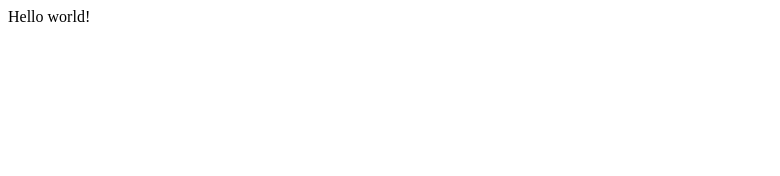
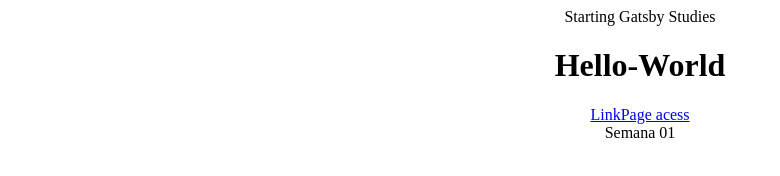
Before and after one commit to wotsons/gatsby-studies, a Gatsby site: page / in a window 1280 px wide. Shown: the whole page, without its empty margins (0-780 px from the left). Built offline with nearby package versions, Linux system fonts and the light colour scheme; Gatsby itself is replaced by a stand-in of ours.

Commit message:
Publishing

```diff
--- /dev/null
+++ b/src/components/footer.js
@@ -0,0 +1,5 @@
+import React from "react"
+
+export default function Footer(props) {
+    return <footer>Semana 0{props.footerText}</footer>
+}
--- /dev/null
+++ b/src/components/header.js
@@ -0,0 +1,5 @@
+import React from "react"
+
+export default function Header() {
+    return <header>Starting Gatsby Studies</header>
+}
--- a/src/pages/index.js
+++ b/src/pages/index.js
@@ -1,5 +1,15 @@
 import React from "react"
+import Header from "../components/header"
+import Footer from "../components/footer"
+import {Link} from "gatsby"
 
 export default function Home() {
-  return <div>Hello world!</div>
+  return (
+    <div style={{textAlign:`center`}}>
+      <Header />
+      <h1>Hello-World</h1>
+      <Link to="/contact">LinkPage acess</Link>
+      <Footer footerText="1"/>
+    </div>
+  )
 }
```
Also changed, not shown: src/pages/contact.js (added, +16 -0 lines).
